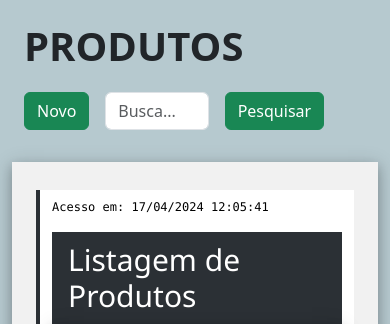
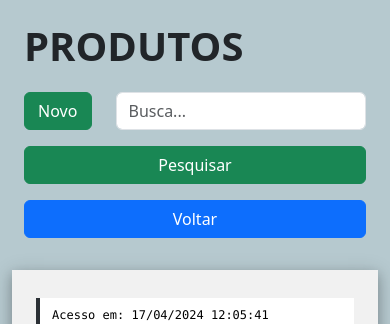
Before and after one commit to devPxT/SmartSales, a PHP site: page /admin-lst-produto.php in a window 390 px wide. Shown: the part 56-380 px from the top of the page. Run offline with PHP 8.4, Linux system fonts and the light colour scheme; data comes from the database, SQL or seed files in the repository; data that the repository does not hold is empty; some web fonts are replaced.

Commit message:
responsive buttons in lst

```diff
--- a/admin-lst-produto.php
+++ b/admin-lst-produto.php
@@ -11,6 +11,14 @@
     <link rel="stylesheet" href="css/customize.css">
 </head>
 <body id="admin">
+    <style>
+        #admin .container-fluid .row .btn {
+            width: 100%
+        }
+        #admin .container-fluid .row {
+            justify-content: normal;
+        }
+    </style>
 
     <?php require "geral/navbar.php" ?>
 
@@ -27,18 +35,23 @@
 
 
             <div class="container-fluid mt-3">
-                <form class="row g-3" style="justify-content: normal">
-                    <div class="col-auto">
-                        <button type="button" class="btn btn-success" onclick="window.location.href='admin-cad-produto.php'">Novo</button>
+                <div class="row">
+                    <div class="col-lg-2 col-sm-2 col-3">
+                        <button type="button" class="btn btn-success mb-3" onclick="window.location.href='admin-cad-produto.php'">Novo</button>
                     </div>
-                    <div class="col-4">
-                        <label for="inputPesquisa" class="visually-hidden">Pesquisar</label>
-                        <input type="text" class="form-control" id="inputPesquisa" placeholder="Busca...">
+                    <div class="col-lg-6 col-sm-7 col-9">
+                        <form action="" method="post">
+                            <label for="inputPesquisa" class="visually-hidden">Pesquisar</label>
+                            <input type="text" name="nomeProduto" class="form-control mb-3" id="inputPesquisa" placeholder="Busca...">
+                        </form>
                     </div>
-                    <div class="col-auto">
+                    <div class="col-lg-2 col-sm-3 col-12">
                         <button type="submit" class="btn btn-success mb-3">Pesquisar</button>
                     </div>
-                </form>
+                    <div class="col-lg-2 col-sm-2 col-12">
+                        <button type="button" class="btn btn-primary mb-3">Voltar</button>
+                    </div>
+                </div>
             </div>
 
             <div class="container-fuid mt-3 ms-lg-3 me-lg-3">
--- a/css/style.css
+++ b/css/style.css
@@ -24,7 +24,7 @@
     display: flex;
     justify-content: center;
 }
-.container-fluid.home .row {
+#home .container-fluid.home .row {
     justify-content: center;
 }
 footer {
```
